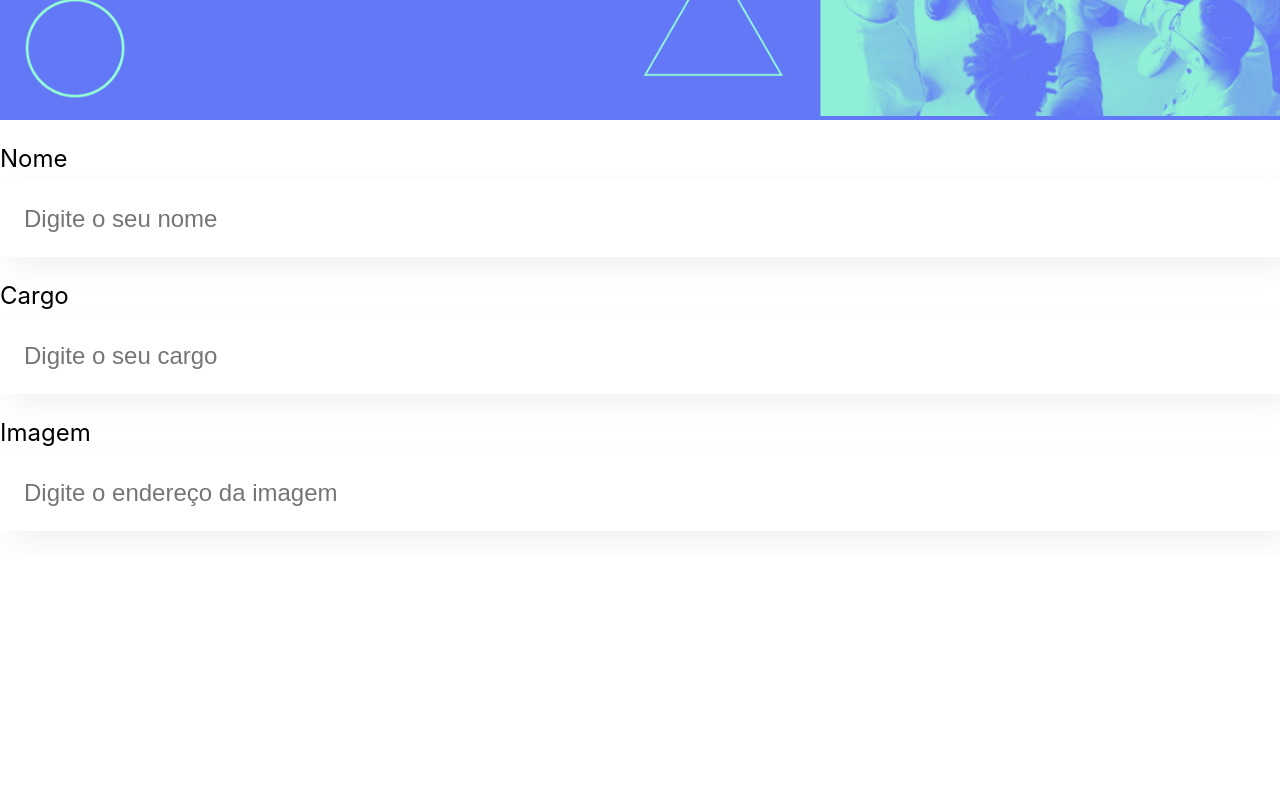
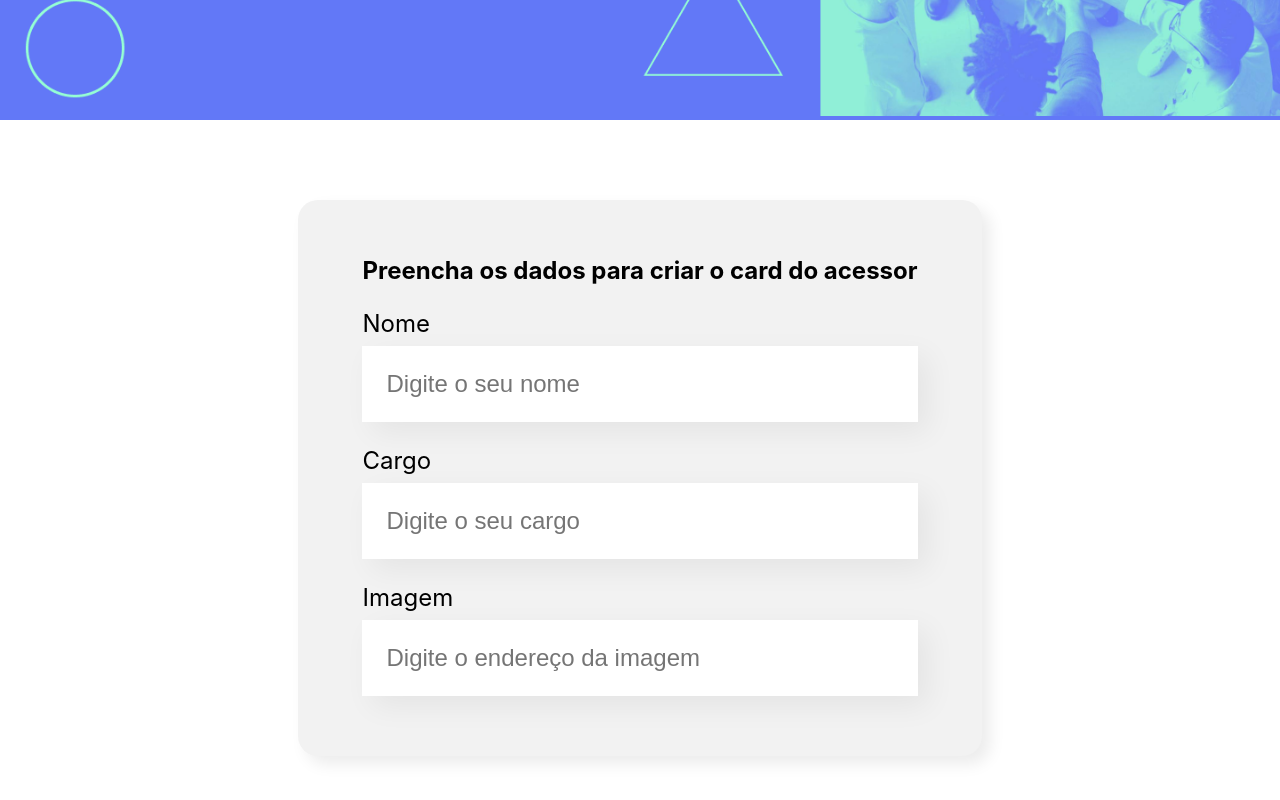
Before and after one commit to devramoss/OrganoEJ, a React (Create React App) app: page / in a window 1280 px wide. Shown: the part 378-1178 px from the top of the page. Before the commit the page ends 933 px from the top, so only its background shows below. Built offline with nearby package versions, Linux system fonts and the light colour scheme.

Commit message:
Criando o formulário

```diff
--- a/src/App.js
+++ b/src/App.js
@@ -1,13 +1,11 @@
 import Banner from './componentes/Banner';
-import TextInput from './componentes/TextInput';
+import Form from './componentes/Form';
 
 function App() {
   return (
     <div className="App">
       <Banner/>
-      <TextInput label="Nome" placeholder="Digite o seu nome"/>
-      <TextInput label="Cargo" placeholder="Digite o seu cargo"/>
-      <TextInput label="Imagem" placeholder="Digite o endereço da imagem"/>
+      <Form/>
     </div>
   );
 }
--- /dev/null
+++ b/src/componentes/Form/Form.css
@@ -0,0 +1,13 @@
+.form-container {
+    display: flex;
+    justify-content: center;
+    margin: 80px 0px;
+}
+
+.form-container form {
+    max-width: 80%;
+    background-color: #F2F2F2;
+    border-radius: 20px;
+    padding: 36px 64px;
+    box-shadow: 8px 8px 16px rgba(0, 0, 0, 0.08);
+}
--- /dev/null
+++ b/src/componentes/Form/index.js
@@ -0,0 +1,17 @@
+import TextInput from "../TextInput";
+import "./Form.css";
+
+const Form = () => {
+    return (
+        <section className="form-container">
+            <form>
+                <h2>Preencha os dados para criar o card do acessor</h2>
+                <TextInput label="Nome" placeholder="Digite o seu nome" />
+                <TextInput label="Cargo" placeholder="Digite o seu cargo" />
+                <TextInput label="Imagem" placeholder="Digite o endereço da imagem" />
+            </form>
+        </section>
+    );
+}
+
+export default Form;
```
